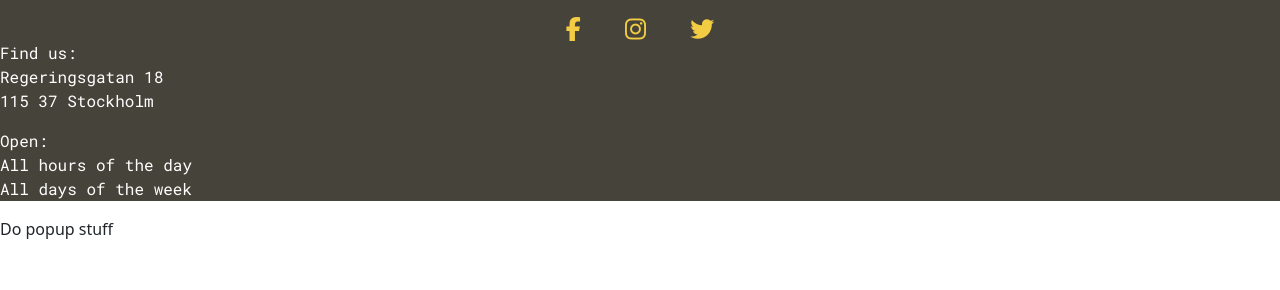
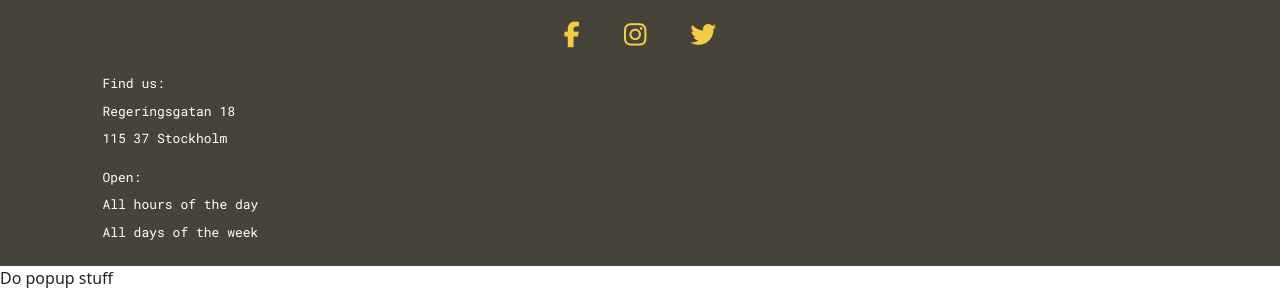
Before and after one commit to Medieinstitutet/fed22d-grafiska-verktyg-tomatsoppan, a website built with Parcel: page src/index.html in a window 1280 px wide. Shown: the part 1565-1855 px from the top of the page. Before the commit the page ends 1806 px from the top, so only its background shows below. Built offline with nearby package versions, Linux system fonts and the light colour scheme.

Commit message:
:lipstick: Footer css

```diff
--- a/src/css/style.scss
+++ b/src/css/style.scss
@@ -285,13 +285,24 @@ header {
 footer {
     background-color: #46433A;
     color: white;
+    height: 269px;
+    .footer-text{
+        font-size: 0.8125rem;
+        margin-top: 20px;
+        line-height: 27.48px;
+        margin-left: 8%;
+    }
+    .opening-hours{
+        margin-top: -5px;
+    }
     .icons {
         color: #F2CC43;
         text-align: center;
-        padding-top: 20px;
+        padding-top: 25px;
     .fa-facebook-f, .fa-instagram, .fa-twitter{
         padding-right: 20px;
         padding-left: 20px;
+        font-size: 1.6rem;
     }
     }
  }
--- a/src/index.html
+++ b/src/index.html
@@ -160,18 +160,20 @@
     </section>
     <footer>
         <div class="icons">
-        <i class="fa-brands fa-facebook-f fa-xl"></i>
-        <i class="fa-brands fa-instagram fa-xl"></i>
-        <i class="fa-brands fa-twitter fa-xl"></i>
+        <i class="fa-brands fa-facebook-f"></i>
+        <i class="fa-brands fa-instagram"></i>
+        <i class="fa-brands fa-twitter"></i>
         </div>
-        <p>Find us:<br>
+        <div class="footer-info">
+        <p class="footer-text adress">Find us:<br>
             Regeringsgatan 18<br>
             115 37 Stockholm
         </p>
-        <p>Open:<br>
+        <p class="footer-text opening-hours">Open:<br>
             All hours of the day<br>
             All days of the week
         </p>
+    </div>
     </footer>
     <div class="cookie-box">
         <p class="cookie-text">
```
Also changed, not shown: dist/index.html, 2 other files.
